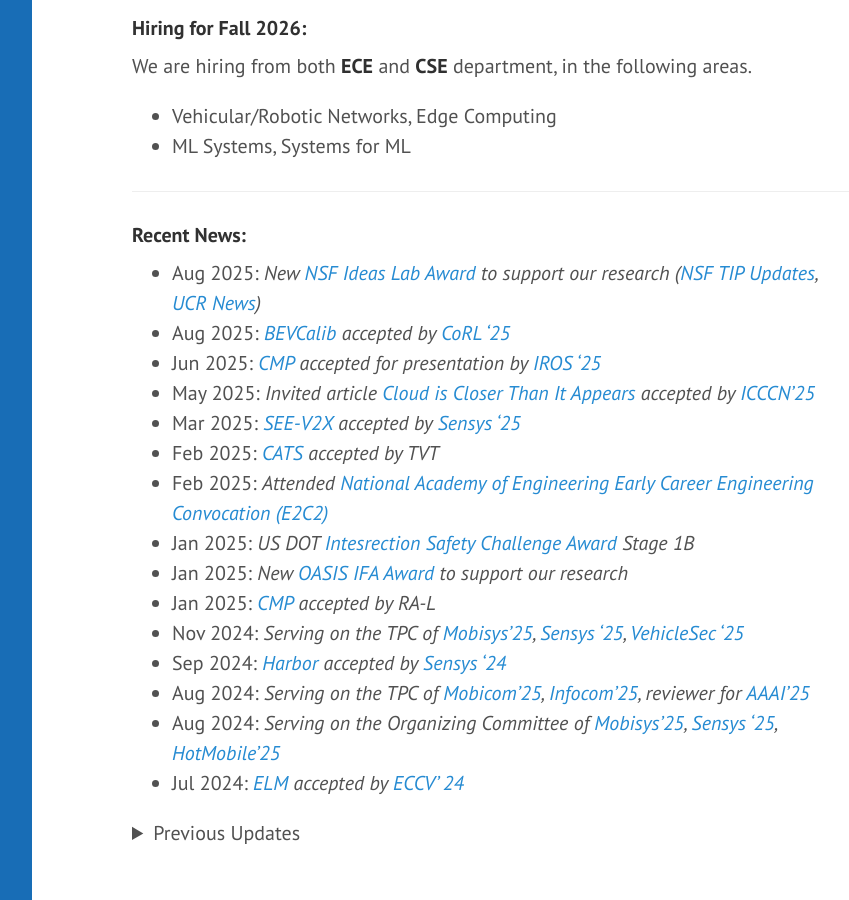
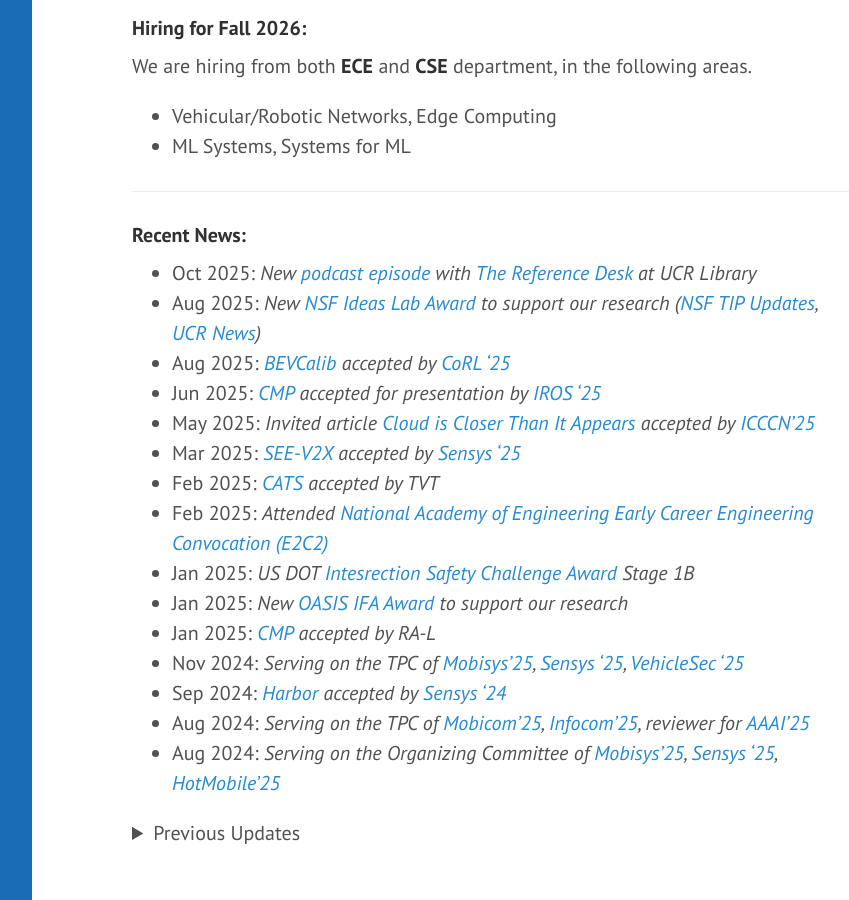
Before and after one commit to hangqiu/hangqiu.github.io, a Jekyll site: the page built from index.md, in a window 1280 px wide and 900 px high, scrolled down 756 px. Shown: the whole window, without its empty margins (328-1177 px from the left). Built offline with Jekyll 4.4.1, drawn with Linux system fonts in a browser that asks for light colours; a style sheet for code colours, icons or effects is not loaded.

Commit message:
Auto-sync lab_news_auto.yml from source repo

```diff
--- a/_data/lab_news_auto.yml
+++ b/_data/lab_news_auto.yml
@@ -1,3 +1,6 @@
+- title: "New [podcast episode](https://open.spotify.com/episode/3qSjqM73TUs9HrZ80jRcH9?si=u5inYmhUQIS5exuxr0F0Iw) with [The Reference Desk](https://open.spotify.com/show/7KuhdYsiLBZlTdaWAoIjZE?si=Zzvydq_ZR5OA41NX9zxuzQ) at UCR Library"
+  date: 2025-10-17
+
 - title: "New [NSF Ideas Lab Award](https://www.nsf.gov/awardsearch/showAward?AWD_ID=2453817) to support our research ([NSF TIP Updates](https://www.nsf.gov/tip/updates/nsf-invests-more-17m-advance-us-technological-leadership), [UCR News](https://insideucr.ucr.edu/awards/2025/09/03/nsf-grants-advance-safer-roads-smarter-maps-and-more-trustworthy-robots))"
   date: 2025-08-15
 
```
